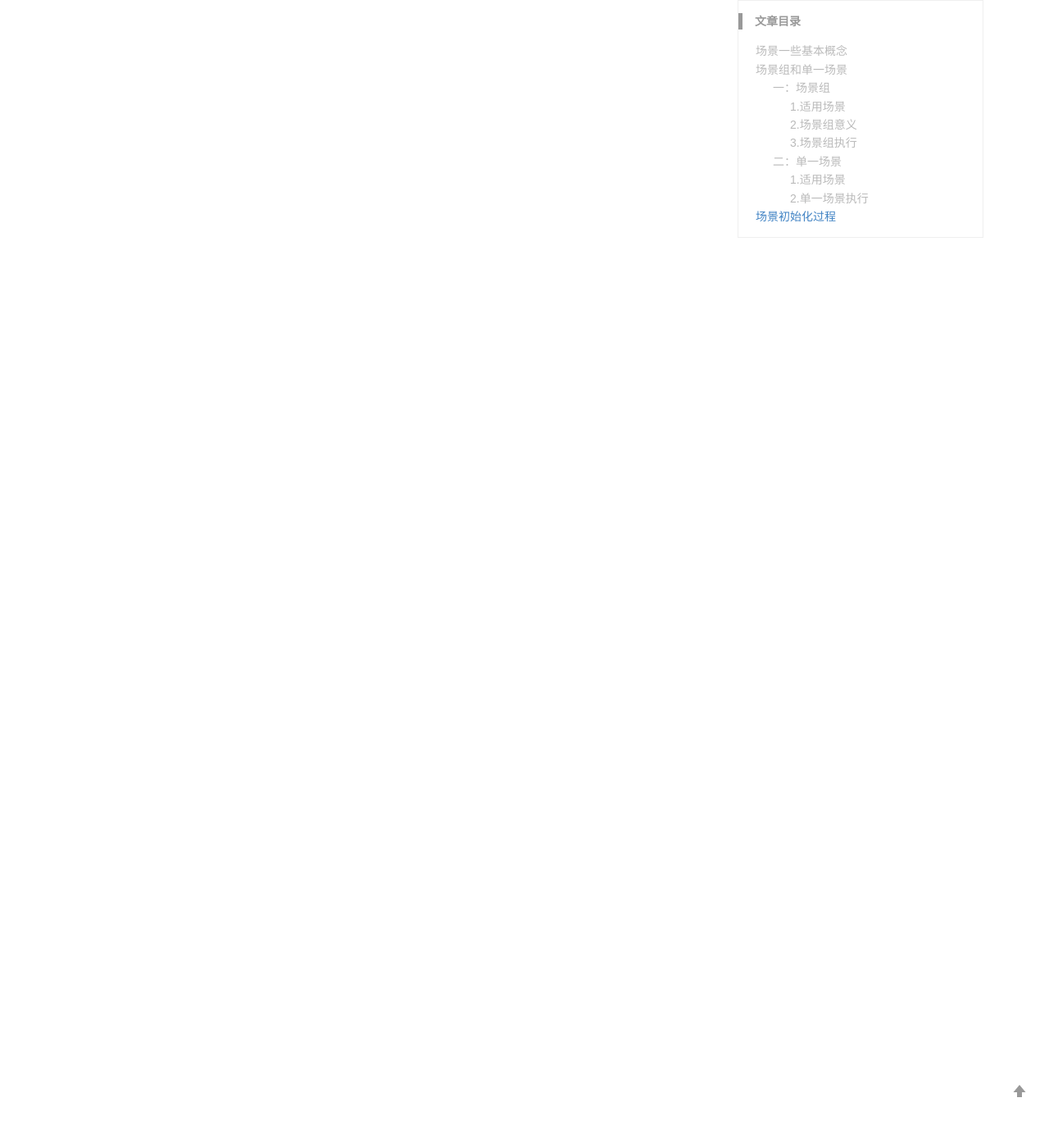
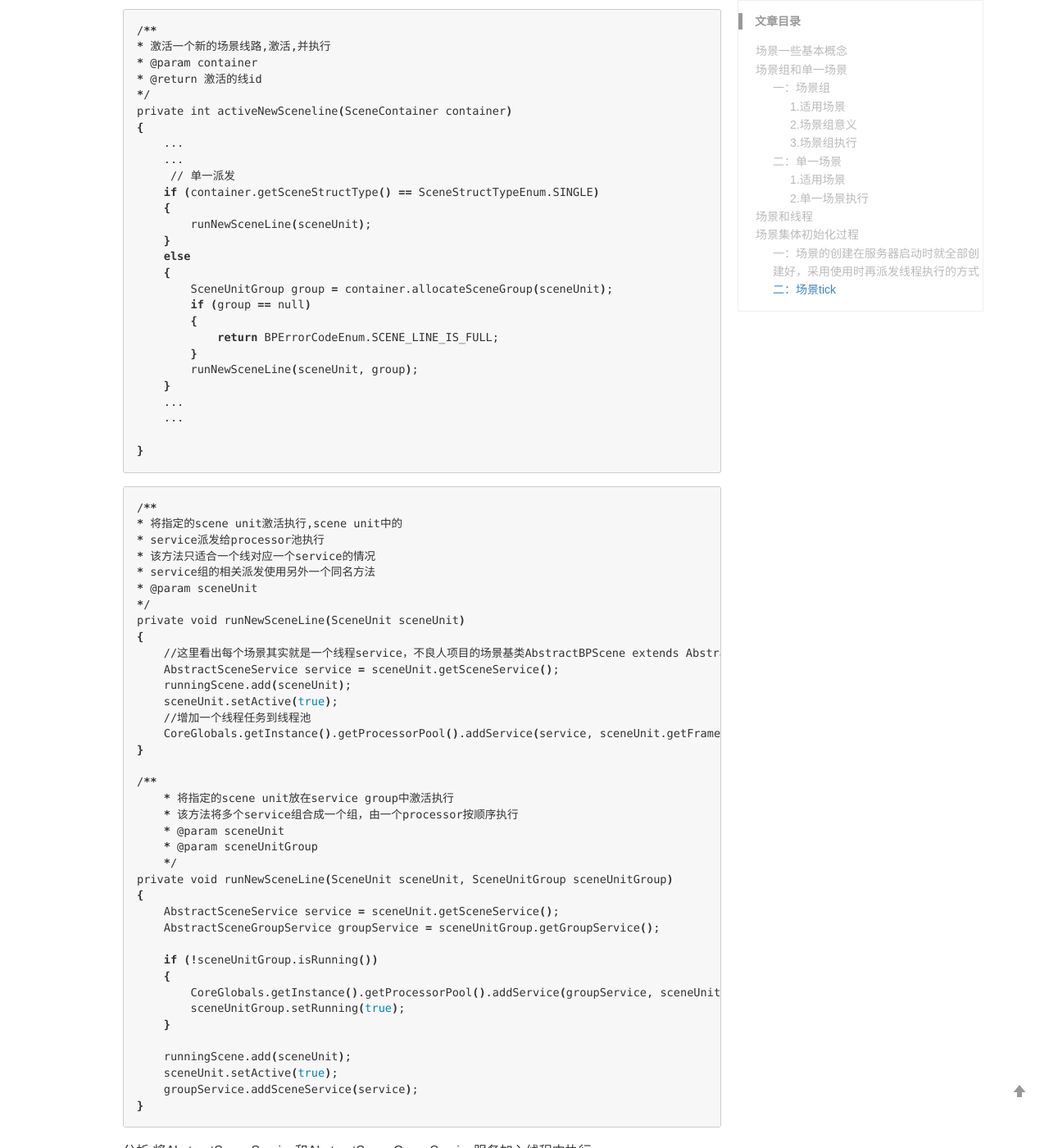
Before and after one commit to lizb0907/lizb0907.github.io, a Jekyll site: the page built from _posts/mmo-game/2018-08-21-Scene.md, in a window 1280 px wide and 1400 px high, scrolled down 4227 px. Shown: the whole window at 82% size. Built offline with Jekyll 4.4.1, drawn with Linux system fonts in a browser that asks for light colours; comment, search, counter and statistics services are not loaded; some of the changed text lies outside the part shown.

Commit message:
update mmo-game scene

````diff
--- a/_posts/mmo-game/2018-08-21-Scene.md
+++ b/_posts/mmo-game/2018-08-21-Scene.md
@@ -133,4 +133,148 @@ public abstract class AbstractSceneGroupService extends AbstractService
 当场景启动后将场景直接add到ProcessorPool中进行调度，在ProcessorPool中独占一条线程执行一次tick，tick完成后释放占用的线程，然后等待下一次继续独占线程执行tick。
 ```
 
-## 场景初始化过程
+## 场景和线程
+```sh
+场景不与执行线程绑定，场景的每一个tick是由哪条线程执行的需要在ProcessorPool中进行调度，不绑定线程的目的是为了做场景与线程的负载均衡。
+```
+
+## 场景集体初始化过程
+
+### 一：场景的创建在服务器启动时就全部创建好，采用使用时再派发线程执行的方式
+```sh
+private boolean loadScene(DictSceneDefineData sceneDefineData)
+{
+    ...
+    ...
+    for (int i = 0; i < maxLineCount; i++)
+    {
+        int lineID = i + 1;
+        AbstractBPScene sceneService = CreateSceneFactory.createScene(sceneDefineData);
+        if (sceneService == null)
+        {
+            return false;
+        }
+
+        //这里会一下子new出最大分线个数的场景单元!!
+        SceneUnit sceneUnit = new SceneUnit();
+    }
+    ...
+    ...
+    sceneService.init();
+    sceneService.initFirst();
+    ...
+    ...
+}
+```
+分析：关键代码，这里for循环里一下创建了最大线数maxLineCount个场景单元SceneUnit,然后调用init初始化场景。
+
+### 二：场景tick
+```sh
+/**
+* 激活一个新的场景线路,激活,并执行
+* @param container
+* @return 激活的线id
+*/
+private int activeNewSceneline(SceneContainer container)
+{
+    ...
+    ...
+     // 单一派发
+    if (container.getSceneStructType() == SceneStructTypeEnum.SINGLE)
+    {
+        runNewSceneLine(sceneUnit);
+    }
+    else
+    {
+        SceneUnitGroup group = container.allocateSceneGroup(sceneUnit);
+        if (group == null)
+        {
+            return BPErrorCodeEnum.SCENE_LINE_IS_FULL;
+        }
+        runNewSceneLine(sceneUnit, group);
+    }
+    ...
+    ...
+
+}
+```
+
+```sh
+/**
+* 将指定的scene unit激活执行,scene unit中的
+* service派发给processor池执行
+* 该方法只适合一个线对应一个service的情况
+* service组的相关派发使用另外一个同名方法
+* @param sceneUnit
+*/
+private void runNewSceneLine(SceneUnit sceneUnit)
+{
+    //这里看出每个场景其实就是一个线程service，不良人项目的场景基类AbstractBPScene extends AbstractSceneService
+    AbstractSceneService service = sceneUnit.getSceneService();
+    runningScene.add(sceneUnit);
+    sceneUnit.setActive(true);
+    //增加一个线程任务到线程池
+    CoreGlobals.getInstance().getProcessorPool().addService(service, sceneUnit.getFrameRate());
+}
+
+/**
+    * 将指定的scene unit放在service group中激活执行
+    * 该方法将多个service组合成一个组，由一个processor按顺序执行
+    * @param sceneUnit
+    * @param sceneUnitGroup
+    */
+private void runNewSceneLine(SceneUnit sceneUnit, SceneUnitGroup sceneUnitGroup)
+{
+    AbstractSceneService service = sceneUnit.getSceneService();
+    AbstractSceneGroupService groupService = sceneUnitGroup.getGroupService();
+
+    if (!sceneUnitGroup.isRunning())
+    {
+        CoreGlobals.getInstance().getProcessorPool().addService(groupService, sceneUnit.getFrameRate());
+        sceneUnitGroup.setRunning(true);
+    }
+
+    runningScene.add(sceneUnit);
+    sceneUnit.setActive(true);
+    groupService.addSceneService(service);
+}
+```
+分析:将AbstractSceneService和AbstractSceneGroupService服务加入线程中执行。
+
+```sh
+public class Processor implements Callable<AbstractService>
+{
+    ...
+    ...
+    @Override
+    public AbstractService call() throws Exception
+    {
+        try
+        {
+            if (!isActive)
+            {
+                service.inactive();
+
+                service.active();
+
+                isActive = true;
+            }
+
+            service.tick0(interval);
+        }
+        catch (Exception e)
+        {
+            e.printStackTrace();
+            CoreLog.CORE_COMMON.error("processor call exception:{}", ExceptionUtils.exceptionToString(e));
+        }
+        finally
+        {
+            statusEnum = ProcessorStatusEnum.IDLE;
+            return service;
+        }
+    }
+    ...
+    ...
+}
+```
+分析:线程池执行，调用call()方法执行对应service场景tick
````
